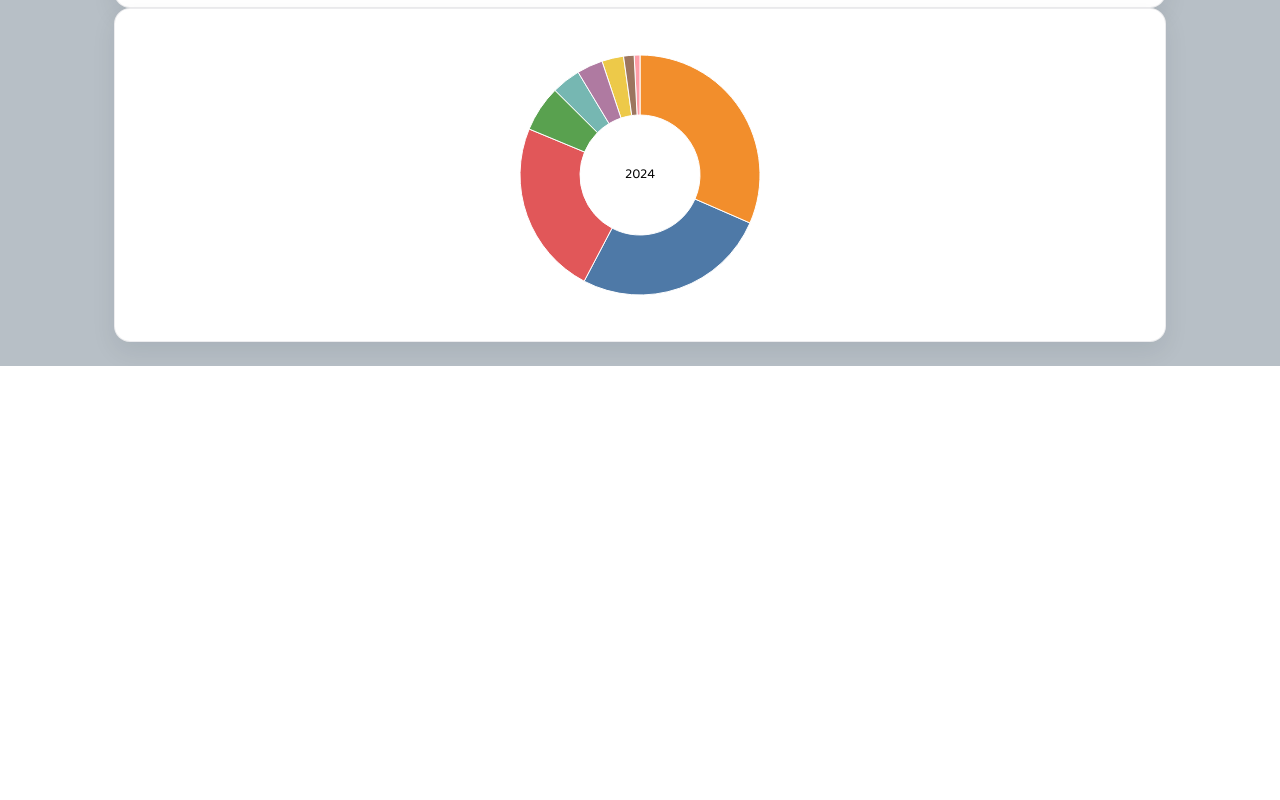
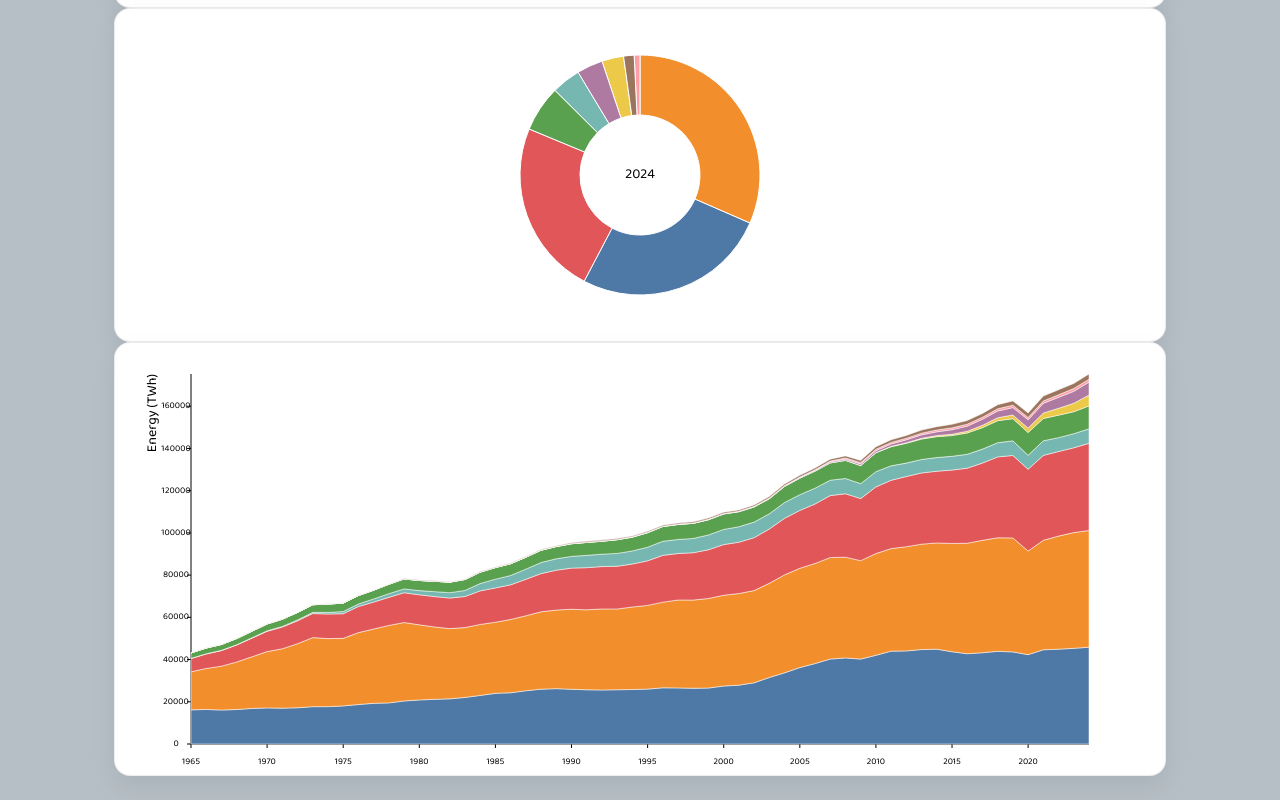
Before and after one commit to fotinidelig/energy-dashboard, a React (Vite) app: page / in a window 1280 px wide. Shown: the part 480-1280 px from the top of the page. Before the commit the page ends 846 px from the top, so only its background shows below. Built offline with nearby package versions, Linux system fonts and the light colour scheme.

Commit message:
created stacked area plot

```diff
--- a/src/App.jsx
+++ b/src/App.jsx
@@ -2,6 +2,7 @@ import './App.css'
 import { data } from "./energy.js"
 import ResponsiveBarPlot from "./BarPlot.jsx"
 import ResponsiveDonutPlot from './DonutPlot.jsx';
+import ResponsiveAreaPlot from './StackedAreaPlot.jsx';
 import { schemeTableau10 } from "d3";
 
 /** Mix columns from `energy.js` (excludes country, year, primary_energy). */
@@ -27,6 +28,9 @@ const year = 2024
 const countryData = data.filter(d => d.country != 'World')
   .map(d => d.country === 'United Arab Emirates' ? { ...d, country: 'Un. Arab Emirates' } : d)
 const yearlyData = countryData.filter(d => d.year === year)
+
+// Full time series for stacked area (one row per country × year).
+const worldTimeSeries = data.filter((d) => d.country === 'World')
 
 // Donut: one row for World in `year` — mix by source (same keys as bar palette).
 const worldRow = data.find((d) => d.country === 'World' && d.year === year) ?? null
@@ -56,6 +60,13 @@ function App() {
               sourceColors={energySourceToColor}
             />
           </div>
+          <div className='chart-card'>
+            <ResponsiveAreaPlot
+              countryData={worldTimeSeries}
+              country="World"
+              sourceColors={energySourceToColor}
+            />
+          </div>
         </div>
       </main>
     </div>
--- /dev/null
+++ b/src/AxisBottom.jsx
@@ -0,0 +1,44 @@
+const TICK_LENGTH = 4;
+
+export const AxisBottom = ({ xScale, pixelsPerTick, innerHeight, label }) => {
+  const range = xScale.range();
+  const width = range[1] - range[0];
+  const numberOfTicksTarget = Math.floor(width / pixelsPerTick);
+
+  return (
+    <>
+      <line
+        x1={range[0]} y1={0} x2={range[1]} y2={0}
+        stroke="black" fill="none"
+      />
+      {xScale.ticks(numberOfTicksTarget).map((value) => (
+        <g key={value} transform={`translate(${xScale(value)}, 0)`}>
+          <line y1={0} y2={-innerHeight} stroke="black" opacity={0.1} />
+          <line y2={TICK_LENGTH} stroke="black" />
+          <text
+            style={{
+              fontSize: "9px",
+              textAnchor: "middle",
+              transform: "translateY(20px)",
+              fill: 'black',
+            }}
+          >
+            {value}
+          </text>
+        </g>
+      ))}
+      <g transform={`translate(${range[1]}, 0)`}>
+        <text
+          style={{
+            fontSize: "14px",
+            textAnchor: "end",
+            transform: "translateY(40px)",
+          }}
+          fill='black'
+        >
+          {label}
+        </text>
+      </g>
+    </>
+  );
+};
--- /dev/null
+++ b/src/AxisLeft.jsx
@@ -0,0 +1,47 @@
+const TICK_LENGTH = 4;
+
+export const AxisLeft = ({ yScale, pixelsPerTick, innerWidth, label }) => {
+  const range = yScale.range();
+  const height = range[0] - range[1];
+  const numberOfTicksTarget = Math.floor(height / pixelsPerTick);
+
+  return (
+    <>
+      <path
+        d={["M", 0, range[0], "L", 0, range[1]].join(" ")}
+        fill="none"
+        stroke="black"
+      />
+      {yScale.ticks(numberOfTicksTarget).map((value) => (
+        <g key={value} transform={`translate(0, ${yScale(value)})`} overflow={'visible'}>
+          <line x1={0} x2={innerWidth} stroke="black" opacity={0.1} />
+          <line x2={-TICK_LENGTH} stroke="black" />
+          <text
+            style={{
+              fontSize: "9px",
+              textAnchor: "middle",
+              dominantBaseline: 'middle',
+              transform: "translateX(-15px)",
+              fill: 'black',
+            }}
+          >
+            {value}
+          </text>
+        </g>
+
+      ))}
+      <g transform={`translate(0, ${range[1]}) rotate(-90)`}>
+        <text
+          style={{
+            fontSize: "14px",
+            textAnchor: "end",
+            transform: "translateY(-35px)",
+          }}
+          fill='black'
+        >
+          {label}
+        </text>
+      </g>
+    </>
+  );
+};
--- a/src/BarPlot.jsx
+++ b/src/BarPlot.jsx
@@ -29,9 +29,21 @@ export const BarPlot = ({
             total
         }
     });
+
     const sortedData = useMemo(() => {
       return [...totalData].sort((a, b) => (b[source] ?? 0) - (a[source] ?? 0));
     }, [totalData]);
+
+    // Get energy sources sorted by source with max. energy -> source with min. energy
+    const dataBySource = useMemo(() => {
+      const ranked = Object.keys(sourceColors ?? {})
+        .map((s) => ({ s, total: d3.sum(sortedData, (d) => d[s] ?? 0) }))
+        .sort((a, b) => b.total - a.total);
+      return Object.fromEntries(
+        ranked.map(({ s }) => [s, sortedData.map((d) => d[s] ?? 0)]),
+      );
+    }, [sourceColors, sortedData]);
+    // ToDo: use to construct stacked bar plot
 
     // 2) Chart dimensions and margins.
     const margin = { top: 15, right: 50, bottom: 15, left: 120 };
--- a/src/StackedAreaPlot.jsx
+++ b/src/StackedAreaPlot.jsx
@@ -0,0 +1,118 @@
+import { useMemo, useRef, useState } from "react";
+import * as d3 from "d3";
+import { useDimensions } from './use-dimensions'
+import { muteColor } from './muteColor.js'
+import { AxisBottom } from './AxisBottom.jsx'
+import { AxisLeft } from './AxisLeft.jsx'
+
+
+export const AreaPlot = ({ width, height, countryData, country='World', sourceColors }) => {
+
+    const sources = Object.keys(sourceColors ?? {});
+
+    const [hoveredSource, setHoveredSource] = useState(null);
+
+    const sourceMutedColors = useMemo(
+      () => (sourceColors ? muteColor(sourceColors) : undefined),
+      [sourceColors],
+    );
+
+    const stackSeries = d3
+        .stack()
+        .keys(sources)
+        .order(d3.stackOrderNone)
+        .offset(d3.stackOffsetNone);
+    const series = stackSeries(countryData);
+
+    // Margins
+    const margin = { top: 15, right: 60, bottom: 15, left: 60 };
+    const innerWidth = Math.max(0, (width ?? 0) - margin.left - margin.right);
+    const innerHeight = Math.max(0, (height ?? 0) - margin.top - margin.bottom);
+
+    // X axis
+    const [xMin, xMax] = d3.extent(countryData, (d) => d.year);
+    const xScale = useMemo(() => {
+        return d3
+        .scaleLinear()
+        .domain([xMin || 0, xMax || 0])
+        .range([0, innerWidth]);
+    }, [countryData, innerWidth]);
+
+    // Y axis
+    const totalPerYear = useMemo(() => countryData.map((d) => {
+        return {
+            year: d.year,
+            total: sources.map((s)=> d[s]).reduce((acc, d)=> acc + d, 0)
+        }
+    }), [countryData, sources]);
+
+
+    const yScale = d3.scaleLinear()
+        .domain([0, d3.max(totalPerYear, (d) => d.total)])
+        .range([innerHeight, 0]);
+
+    const areaBuilder = d3.area()
+        .x((d) => xScale(d.data.year))
+        .y1((d) => yScale(d[1]))
+        .y0((d) => yScale(d[0]));
+
+    const seriesToDraw = useMemo(() => {
+      if (!hoveredSource) return series;
+      const hovered = series.find((s) => s.key === hoveredSource);
+      if (!hovered) return series;
+      return [...series.filter((s) => s.key !== hoveredSource), hovered];
+    }, [series, hoveredSource]);
+
+    const allPath = seriesToDraw.map((serie) => {
+        const path = areaBuilder(serie);
+        const source = serie.key;
+        const vivid = sourceColors?.[source];
+        const muted = sourceMutedColors?.[source];
+        const fill =
+          vivid == null
+            ? '#ccc'
+            : hoveredSource === null
+              ? vivid
+              : hoveredSource === source
+                ? vivid
+                : muted ?? vivid;
+
+        return (
+          <path
+            key={source}
+            d={path}
+            fill={fill}
+            stroke="#fff"
+            strokeWidth={.5}
+            strokeLinejoin="round"
+            onMouseEnter={() => setHoveredSource(source)}
+            onMouseLeave={() => setHoveredSource(null)}
+            style={{ cursor: 'pointer' }}
+          />
+        );
+    });
+    return (
+        <svg width={width} height={height} role="img" aria-label="Energy consumption by country stacked area chart"
+        overflow={'visible'}>
+            <g transform={`translate(${margin.left}, ${margin.top})`}>
+                <g transform={`translate(0, ${innerHeight})`}>
+                    <AxisBottom xScale={xScale} pixelsPerTick={50} innerWidth={innerWidth} label="Year" />
+                </g>
+                <AxisLeft yScale={yScale} pixelsPerTick={50} innerHeight={innerHeight} label="Energy (TWh)" />
+                {allPath}
+            </g>
+        </svg>
+    )
+}
+
+export const ResponsiveAreaPlot = ( props ) => {
+    const chartRef = useRef(null);
+    const chartSize = useDimensions(chartRef);
+    return (
+      <div ref={chartRef} style={{ width: "100%", height: 400 }}>
+        <AreaPlot width={chartSize.width} height={chartSize.height} {...props} />
+      </div>
+    );
+  };
+
+  export default ResponsiveAreaPlot;
--- a/src/muteColor.js
+++ b/src/muteColor.js
@@ -18,7 +18,7 @@ function isStringRecord(x) {
  * @param {string} [toward]
  * @param {number} [t]
  */
-export function muteColor(colorOrPalette, toward = '#c5ccd4', t = 0.42) {
+export function muteColor(colorOrPalette, toward = '#c5ccd4', t = 0.7) {
   if (isStringRecord(colorOrPalette)) {
     return Object.fromEntries(
       Object.entries(colorOrPalette).map(([key, c]) => [
```
Also changed, not shown: 1 other file (tests, documents, lock files or other folders).
